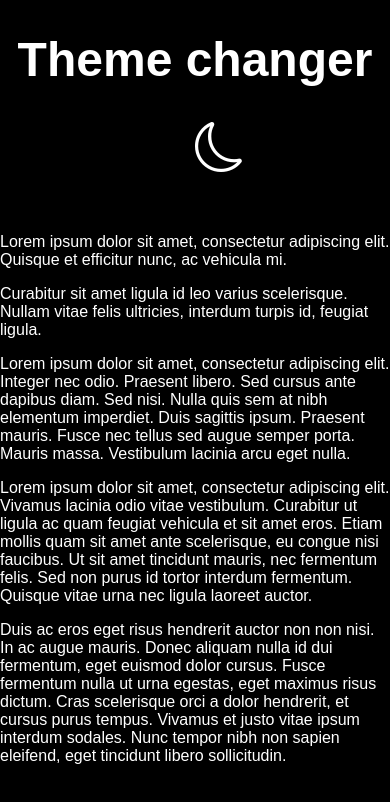
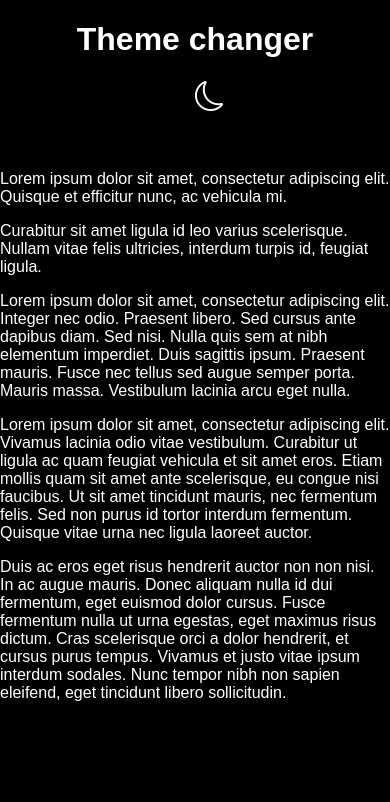
Before and after one commit to codingIdi/Theme, a plain HTML site: page index.html in a window 390 px wide. Drawn offline with nearby package versions, Linux system fonts and the light colour scheme.

Commit message:
made it responsive for tablets

```diff
--- a/bg.css
+++ b/bg.css
@@ -37,3 +37,26 @@ p{
     position: relative;
     top: 40px;
 }
+
+
+/* For tablets */
+@media screen and (max-width: 768px) {
+    i {
+        font-size: 40px; /* Smaller icon on tablets */
+    }
+
+    h1 {
+        font-size: 3rem; /* Adjust h1 size */
+    }
+}
+
+/* For mobile devices */
+@media screen and (max-width: 480px) {
+    i {
+        font-size: 30px; /* Smaller icon for mobile */
+    }
+
+    h1 {
+        font-size: 2rem; /* Adjust h1 size */
+    }
+}
```
